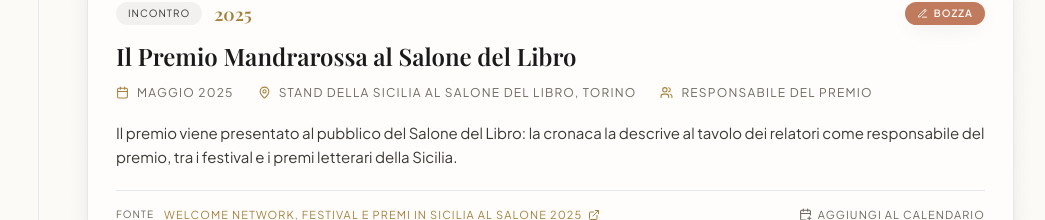
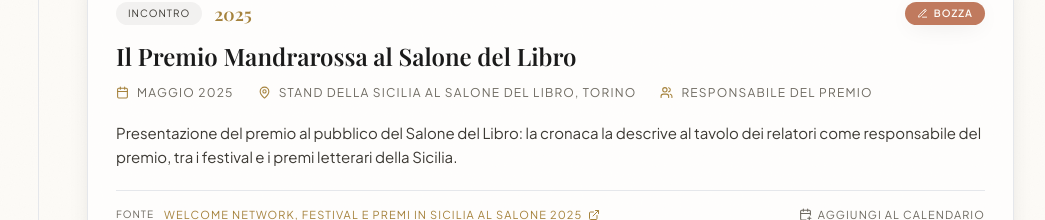
Before and after one commit to Alftakeaway/origoni-site, a React (Vite) app: page / in a window 1280 px wide. Shown: the part 6140-6360 px from the top of the page, without its empty margins (114-1159 px from the left). Built offline with nearby package versions, Linux system fonts and the light colour scheme; a web font is replaced by a local one.

Commit message:
Copy: via due passivi impersonali, tolto l'ambiguo "Lettera aperta"
«viene aperto» e «viene presentato» diventano forma pronominale e
costrutto nominale; il messaggio di conferma non legittima più la
doppia lettura di "lettera aperta" (= pubblica).

```diff
--- a/src/data/events.js
+++ b/src/data/events.js
@@ -123,7 +123,7 @@ export const events = [
     role: { it: 'Responsabile del premio', en: 'Director of the prize' },
     detail: {
       it:
-        'Il premio viene presentato al pubblico del Salone del Libro: la cronaca la descrive al tavolo dei relatori come responsabile del premio, tra i festival e i premi letterari della Sicilia.',
+        'Presentazione del premio al pubblico del Salone del Libro: la cronaca la descrive al tavolo dei relatori come responsabile del premio, tra i festival e i premi letterari della Sicilia.',
       en:
         'The prize is presented to the Salone del Libro audience: the coverage places her at the panel table as director of the prize, among the festivals and literary prizes of Sicily.',
     },
--- a/src/i18n/strings.js
+++ b/src/i18n/strings.js
@@ -119,7 +119,7 @@ export const strings = {
       headingA: 'Le lettere sono',
       headingB: 'sempre benvenute.',
       body:
-        'Per richieste della stampa, inviti a presentazioni, o semplicemente per scrivere a proposito dei libri. Questo sito non conserva né condivide i dati inseriti: il messaggio viene aperto nel vostro client di posta.',
+        'Per richieste della stampa, inviti a presentazioni, o semplicemente per scrivere a proposito dei libri. Questo sito non conserva né condivide i dati inseriti: il messaggio si apre nel vostro client di posta.',
       name: 'Nome',
       email: 'Email',
       topic: 'Scrivo per',
@@ -134,7 +134,7 @@ export const strings = {
         other: 'Altro',
       },
       send: 'Apri la lettera',
-      sent: 'Lettera aperta nel vostro client, grazie',
+      sent: 'La lettera si è aperta nel vostro client, grazie',
       noAddress:
         'Casella di contatto non ancora configurata: l’indirizzo email va inserito in src/data/site.js.',
     },
```
